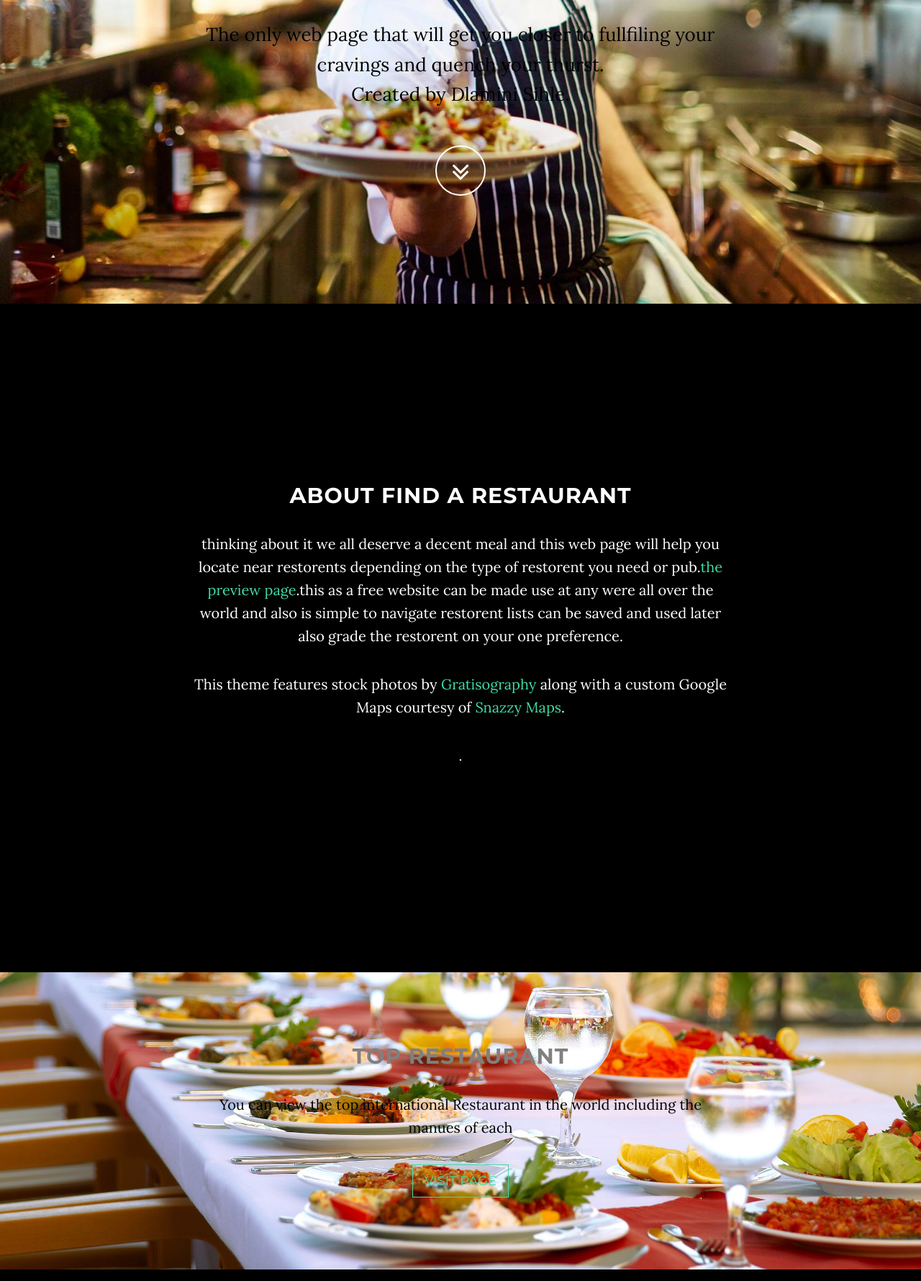
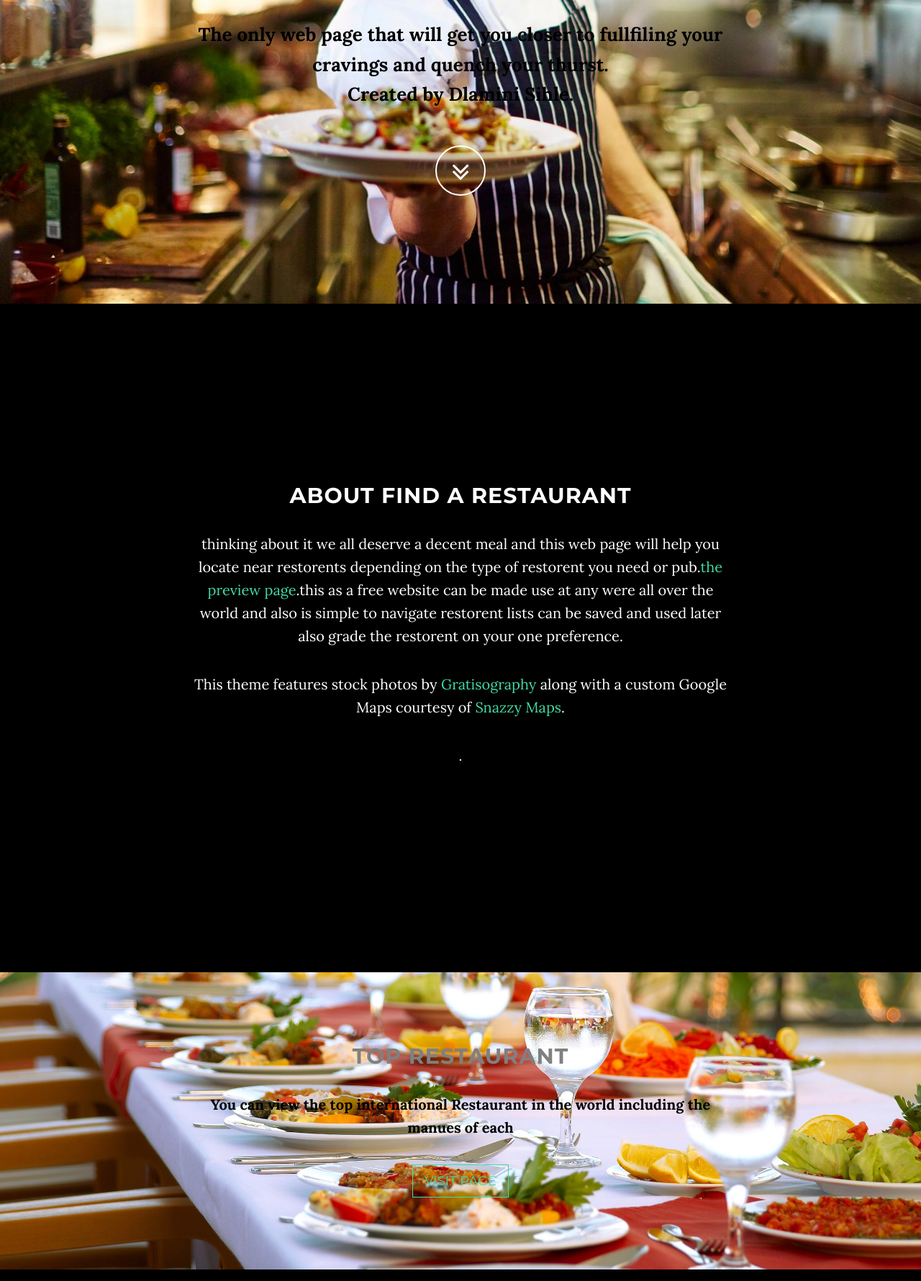
Before and after one commit to dlaminisihle/grayscale-onepage, a website: page index.html in a window 1280 px wide. Shown: the part 378-2158 px from the top of the page at 72% size. Drawn offline with nearby package versions, Linux system fonts and the light colour scheme; some packages are replaced by stand-ins of ours.

Commit message:
Add files via upload

```diff
--- a/index.html
+++ b/index.html
@@ -75,8 +75,8 @@
                 <div class="row">
                     <div class="col-md-8 col-md-offset-2">
                         <h1 class="brand-heading" style="color:gray">Find A Restaurant</h1>
-                        <p class="intro-text" style="color:black" > The only web page that will get you closer to fullfiling your cravings and quench your thurst.
-                            <br>Created by Dlamini Sihle.</p>
+                        <p class="intro-text" style="color:black"><b> The only web page that will get you closer to fullfiling your cravings and quench your thurst.
+                            <br>Created by Dlamini Sihle.</b></p>
                         <a href="#about" class="btn btn-circle page-scroll">
                             <i class="fa fa-angle-double-down animated"></i>
                         </a>
@@ -104,7 +104,7 @@
             <div class="container">
                 <div class="col-lg-8 col-lg-offset-2">
                     <h2 style="color:gray">Top Restaurant</h2>
-                    <p style="color:black">You can view the top international Restaurant in the world including the manues of each</p>
+                    <p style="color:black"><b>You can view the top international Restaurant in the world including the manues of each</b></p>
                     <a href="http://startbootstrap.com/template-overviews/grayscale/" class="btn btn-default btn-lg">Visit Page</a>
                 </div>
             </div>
```
